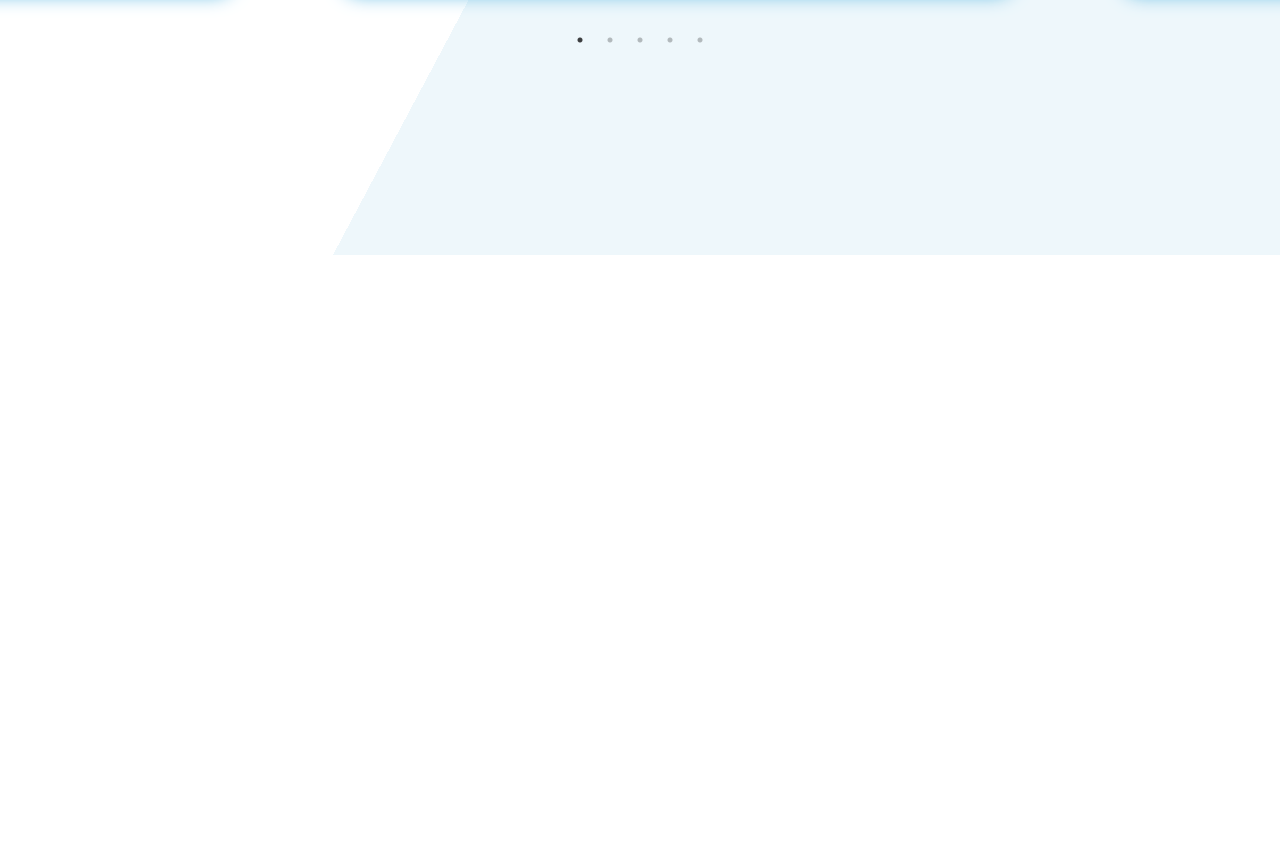
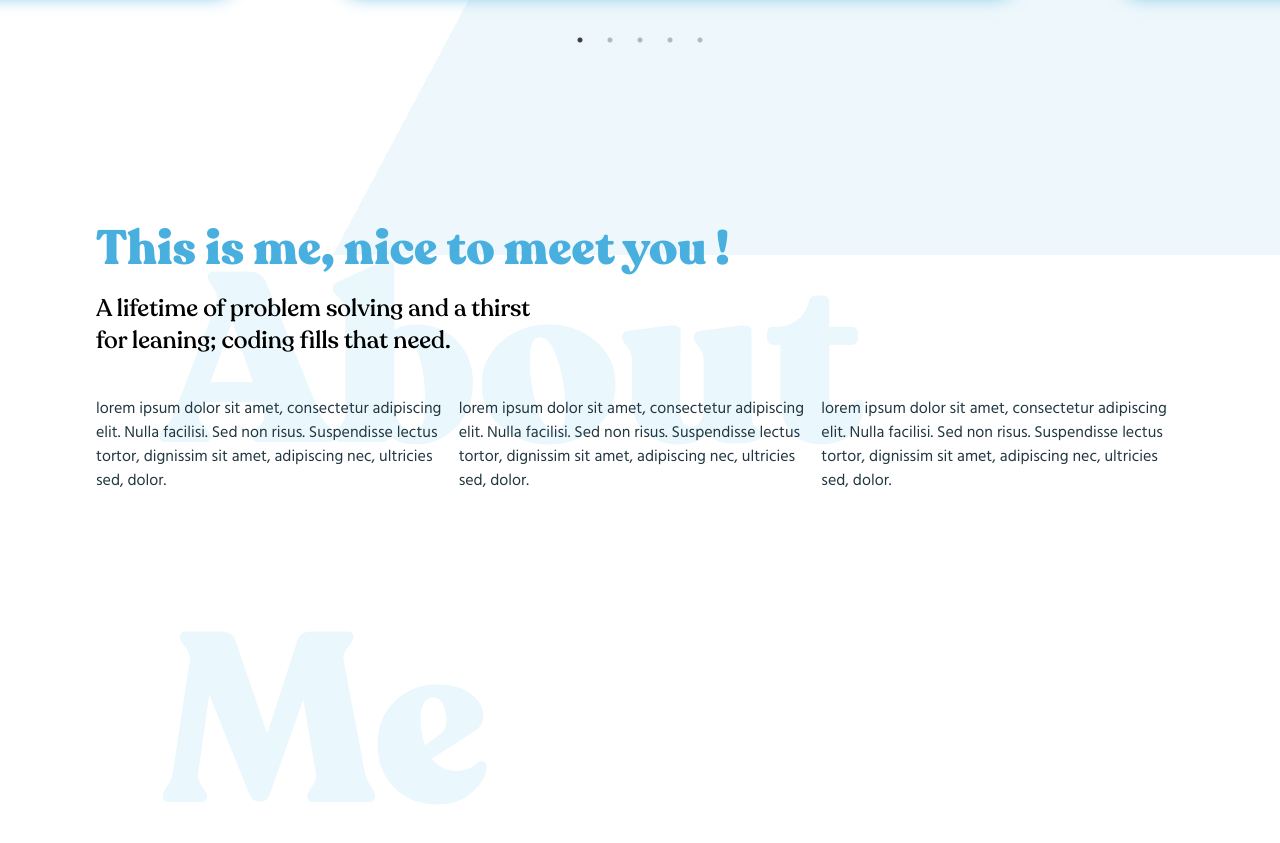
Before and after one commit to Gary-FullStack/portfolio-nextjs, a Next.js app: page / in a window 1280 px wide. Shown: the part 2100-2943 px from the top of the page. Before the commit the page ends 2355 px from the top, so only its background shows below. Built offline with nearby package versions, Linux system fonts and the light colour scheme.

Commit message:
started the About me page

```diff
--- /dev/null
+++ b/src/app/components/AboutMe/AboutMe.js
@@ -0,0 +1,71 @@
+import React from 'react'
+import { Hind } from 'next/font/google';
+
+const hind = Hind({
+    subsets: ["latin"],
+    weight: ["300", "400", "500", "600", "700"],
+  });
+
+
+
+export default function AboutMe() {
+
+  return (
+
+    <React.Fragment>
+
+        <div id='about-me' className='bg=[#E0F3FD] pt-[250px] mt-10 pb-[100px] lg:pb-[600px] relative lg:h-800px'>
+
+            <div className='container m-auto'>
+                <h1 className='text-[240px] w-[80%] overflow-hidden absolute lg:left-40 md:left-30 top-[50px] text-[#EAF7FC]'>
+                    About Me
+                </h1>
+                <h1 className='relative font-recoletaBlack text-5xl text-[#48AFDE] mb-5 -mt-40 md:px-24 px-5'> This is me, nice to meet you !</h1>
+                <h4 className='relative w-full font-[300] md:w-3/4 lg:w-1/2 font-recoleta text-[#22374] text-2xl mb-10 px-5 md:px-24'>
+                    A lifetime of problem solving and a thirst for leaning; coding fills that need.
+                </h4>
+
+                <section className='relative flex flex-col lg:flex-row px-5 md:px-24'>
+
+                    <p className={`w-full lg:w-1/3 text-[#223740] mr-0 mb-5 lg:mr-4 ${hind.className} `}>
+                        lorem ipsum dolor sit amet, consectetur adipiscing elit.
+                        Nulla facilisi. Sed non risus. Suspendisse lectus tortor,
+                        dignissim sit amet, adipiscing nec, ultricies sed, dolor.
+                    </p>
+
+                    <p className={`w-full lg:w-1/3 text-[#223740] mr-0 mb-5 lg:mr-4 ${hind.className} `}>
+                        lorem ipsum dolor sit amet, consectetur adipiscing elit.
+                        Nulla facilisi. Sed non risus. Suspendisse lectus tortor,
+                        dignissim sit amet, adipiscing nec, ultricies sed, dolor.
+                    </p>
+
+                    <p className={`w-full lg:w-1/3 text-[#223740] mr-0 mb-5 lg:mr-4 ${hind.className} `}>
+                        lorem ipsum dolor sit amet, consectetur adipiscing elit.
+                        Nulla facilisi. Sed non risus. Suspendisse lectus tortor,
+                        dignissim sit amet, adipiscing nec, ultricies sed, dolor.
+                    </p>
+
+
+                </section>
+
+
+            </div>
+
+        </div>
+
+
+
+
+
+
+
+
+
+
+
+    </React.Fragment>
+
+
+
+  )
+}
--- a/src/app/page.js
+++ b/src/app/page.js
@@ -2,6 +2,7 @@
 import HomeComponent from './components/HomeComponent/HomeComponent'
 import {Hind} from 'next/font/google';
 import MySlider from './components/SliderCard/MySlider';
+import AboutMe from './components/AboutMe/AboutMe';
 
 const hind = Hind({
   subsets: ['latin'],
@@ -43,6 +44,9 @@ export default function Home() {
         <div style={{transform: 'translate(0px, -230px)'}}><MySlider /></div>
 
       </div>
+
+      <AboutMe />
+
     </main>
   )
 }
--- a/src/app/page/portfolio-detail/index.js
+++ b/src/app/page/portfolio-detail/index.js
@@ -34,18 +34,16 @@ export default function Index({ id, data, DataArray }) {
     <React.Fragment>
       <div className="overlay h-[400px] lg:top-[96px] sm:top-0 z-20 border-t border-gray-300"></div>
       <div className="relative">
-        <Image
-          src={data?.images[0]}
-          alt="bg photo"
-          className="h-[400px]  lg:mt-24 sm:mt-0  object-fill"
+        <Image src={data?.images[0]}
+          alt="portfolio photos"
+          className="h-[400px] lg:mt-24 sm:mt-0 object-fill"
+          style={{backgroundSize: "cover"}}
           width={0}
           height={20}
-          sizes="100vw"
-          style={{ width: '100%', backgroundSize: "cover" }}
         />
       </div>
 
-      <div className="absolute z-30 top-[42px] sm:top-[200px] sm:left-[65px] justify-center  items-center w-full px-10 sm:w-3/4 xl:w-1/2 sm:px-0  sm:text-left">
+      <div className="absolute z-30 top-[42px] sm:top-[200px] sm:left-[65px] justify-center items-center w-full px-10 sm:w-3/4 xl:w-1/2 sm:px-0 sm:text-left">
         <div className="container m-auto">
           <div className="max-w-[650px] w-[100%] m-auto">
             <p className="opacity-3 sm:text-left text-center font-sans text-[#223740] mt-20 lg:mt-10 md:-mt-10">
@@ -59,15 +57,15 @@ export default function Index({ id, data, DataArray }) {
       </div>
 
       <div
-        className="grid  grid-cols-12  relative space-x-0 lg:space-x-8"
+        className="grid grid-cols-12 relative space-x-0 lg:space-x-8"
         style={{
           background:
             "linear-gradient(90deg, rgba(238, 247, 251, 1) 58%, rgba(255, 255, 255, 1) 52%",
         }}
       >
-        <div className="col-span-12  lg:col-span-8 mb-20 scrol lg:px-0 sm:px-20">
+        <div className="col-span-12 lg:col-span-8 mb-20 scrol lg:px-0 sm:px-20">
           {data?.images.map((item) => (
-            <div key={item} className="flex justify-center lg:justify-end  items-center">
+            <div key={item} className="flex justify-center lg:justify-end items-center">
               <Image
                 src={item}
                 alt="portfolio photos"
@@ -78,9 +76,9 @@ export default function Index({ id, data, DataArray }) {
             </div>
           ))}
         </div>
-        <div className="col-span-12  lg:col-span-4 lg:px-0 sm:px-20">
-          <div className="mt-10 sm:mt-24 w-full lg:max-w-[300px] lg:px-1  px-3 sticky top-36 pb-14">
-            <h1 className="text-3xl  mb-4 text-[#48AFDE]">{data?.name}</h1>
+        <div className="col-span-12 lg:col-span-4 lg:px-0 sm:px-20">
+          <div className="mt-10 sm:mt-24 w-full lg:max-w-[300px] lg:px-1 px-3 sticky top-36 pb-14">
+            <h1 className="text-3xl mb-4 text-[#48AFDE]">{data?.name}</h1>
             <p className="text-[14px] font-sans mb-4 text-[#223740]">
               {data?.des}
             </p>
@@ -88,7 +86,6 @@ export default function Index({ id, data, DataArray }) {
               Project Descriptions
             </p>
             <p className="text-[14px] font-sans mb-4 text-[#223740]">
-              {" "}
               {data?.des1}
             </p>
 
```
Also changed, not shown: src/app/components/AboutMe/AboutMe.css (added).
